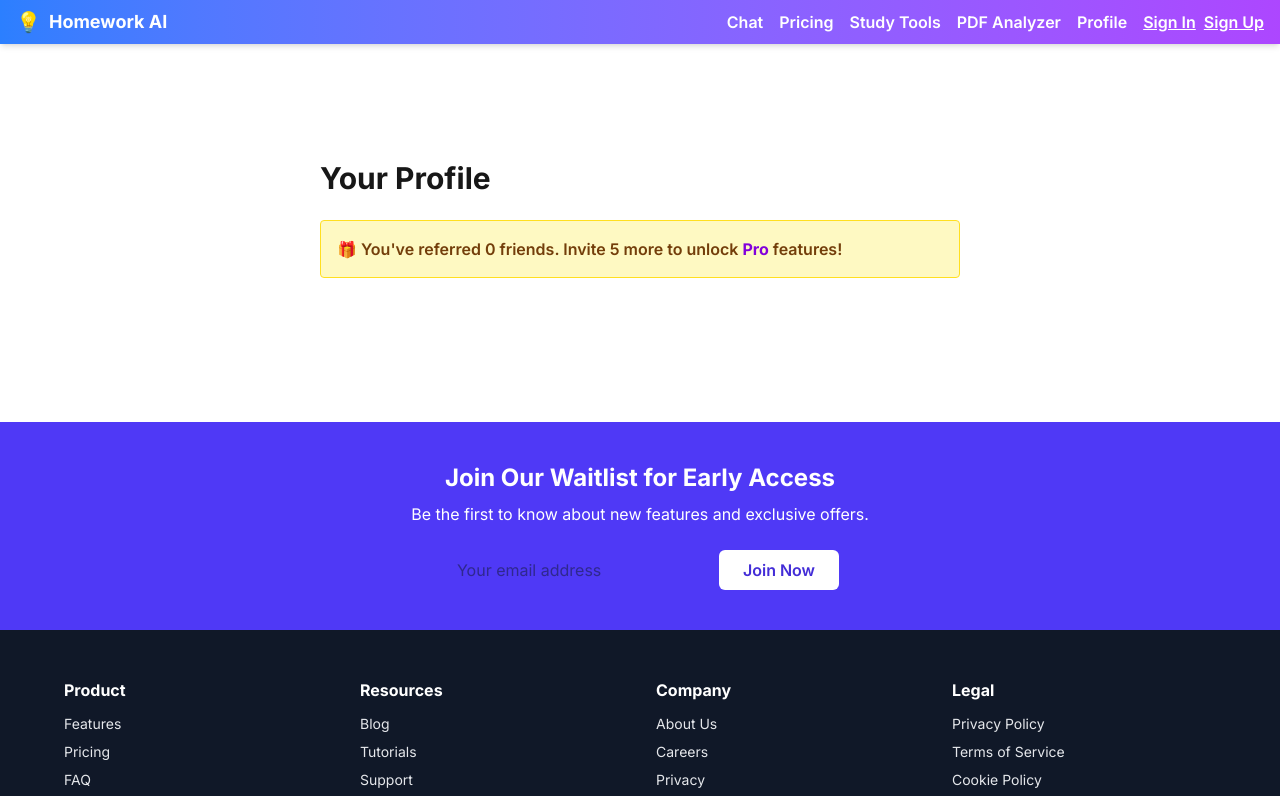
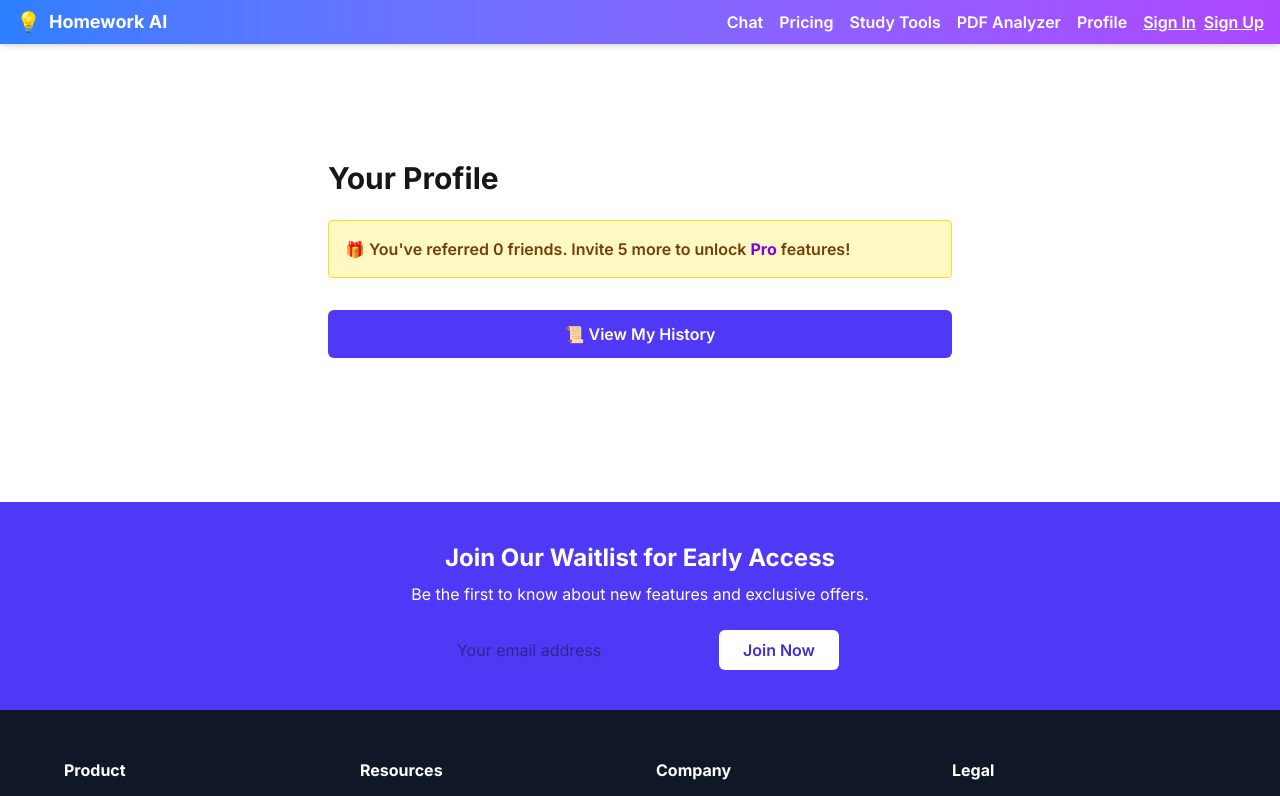
Before and after one commit to ShaiqAhmmd/-homework-ai-final, a Next.js app: page /profile in a window 1280 px wide. Shown: the top 796 px of the page. Built offline with nearby package versions, Linux system fonts and the light colour scheme; no server answers.

Commit message:
fixed the error from referal

```diff
--- a/app/api/user/referral-count/route.ts
+++ b/app/api/user/referral-count/route.ts
@@ -1,13 +1,15 @@
 import { auth } from '@clerk/nextjs/server';
-import { NextResponse } from 'next/server';
 import { connectToDatabase } from '@/lib/mongoose';
 import Referral from '@/models/Referral';
+import { NextResponse } from 'next/server';
 
 export async function GET() {
   await connectToDatabase();
   const { userId } = await auth();
+
   const count = userId
     ? await Referral.countDocuments({ referringUser: userId })
     : 0;
+
   return NextResponse.json({ count });
 }
--- a/app/profile/page.tsx
+++ b/app/profile/page.tsx
@@ -2,27 +2,28 @@
 
 import { useEffect, useState } from 'react';
 import ReferralLink from '../components/ReferralLink';
+import Link from 'next/link';
 
 export default function ProfilePage() {
-  const [referralCount, setReferralCount] = useState<number>(0);
+  const [referralCount, setReferralCount] = useState<number | null>(null);
   const [referralLink, setReferralLink] = useState<string>('');
   const [loading, setLoading] = useState(true);
 
   useEffect(() => {
-    const fetchProfileInfo = async () => {
+    const fetchData = async () => {
       try {
         const [res1, res2] = await Promise.all([
           fetch('/api/user/referral-count'),
-          fetch('/api/user/id')
+          fetch('/api/user/id'),
         ]);
 
-        const countData = await res1.json();
-        const userData = await res2.json();
+        const data1 = await res1.json();
+        const data2 = await res2.json();
 
-        setReferralCount(countData.count || 0);
+        setReferralCount(data1.count ?? 0);
 
-        if (userData.userId) {
-          setReferralLink(`https://homework-ai-v2.vercel.app/?ref=${userData.userId}`);
+        if (data2.userId) {
+          setReferralLink(`https://homework-ai-final.vercel.app/?ref=${data2.userId}`);
         }
       } catch (err) {
         console.error('Failed to load referral data:', err);
@@ -31,18 +32,26 @@ export default function ProfilePage() {
       }
     };
 
-    fetchProfileInfo();
+    fetchData();
   }, []);
 
-  if (loading) return <div className="p-4">Loading profile...</div>;
+  // 🔄 Show loading state
+  if (loading) return <div className="p-6 text-center">Loading your profile...</div>;
 
   return (
-    <div className="max-w-2xl mx-auto py-10 px-4">
+    <div className="max-w-2xl mx-auto py-10 px-4 sm:px-6">
       <h1 className="text-3xl font-bold mb-6">Your Profile</h1>
 
-      {referralLink && <ReferralLink referralLink={referralLink} />}
+      {/* ✅ Referral Link Component */}
+      {referralLink && (
+        <div className="mb-4">
+          <ReferralLink referralLink={referralLink} />
+        </div>
+      )}
 
-      <div className="mt-6 p-4 bg-yellow-100 border border-yellow-300 rounded text-yellow-900 font-semibold">
+      {/* ✅ Referral Count Banner */}
+      {referralCount !== null && (
+        <div className="my-6 p-4 bg-yellow-100 border border-yellow-300 rounded text-yellow-900 font-semibold">
           🎁 You've referred {referralCount} {referralCount === 1 ? 'friend' : 'friends'}.
           {referralCount < 5 ? (
             <> Invite {5 - referralCount} more to unlock <span className="text-purple-700 font-bold">Pro</span> features!</>
@@ -50,6 +59,16 @@ export default function ProfilePage() {
             <> You've unlocked <span className="text-green-700 font-bold">Pro</span> features! 🎉</>
           )}
         </div>
+      )}
+
+      {/* ✅ View History Button */}
+      <div className="mt-8">
+        <Link href="/profile/history">
+          <button className="w-full bg-indigo-600 text-white py-3 rounded-md font-semibold hover:bg-indigo-700 transition">
+            📜 View My History
+          </button>
+        </Link>
+      </div>
     </div>
   );
 }
```
Lines whose indentation alone changed are shown as unchanged.
